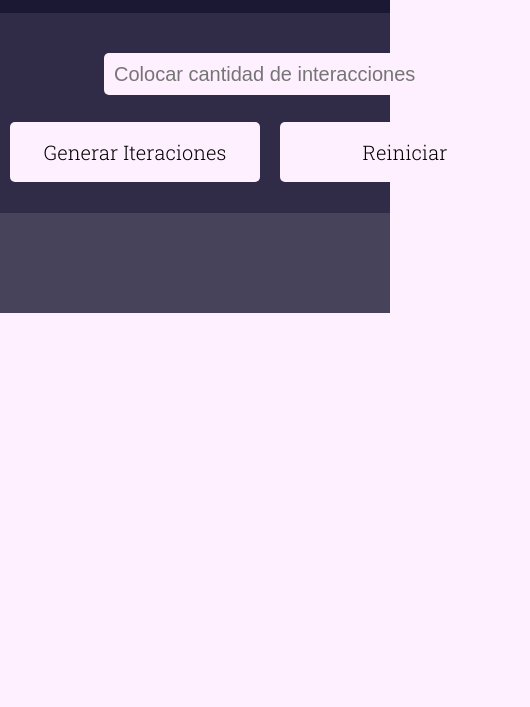
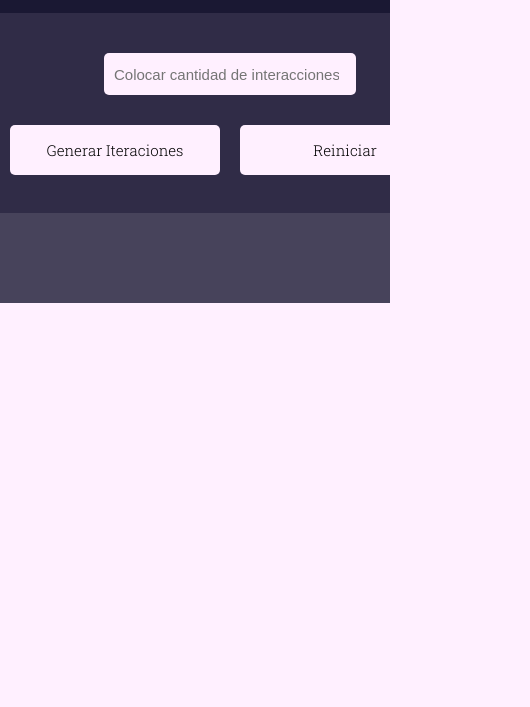
Before and after one commit to lucascarabajal/Simulacion, a website built with webpack: page dist/index.html in a window 390 px wide. Shown: the part 137-844 px from the top of the page, 530 px wide, since content can reach past the window. Built offline with nearby package versions, Linux system fonts and the light colour scheme.

Commit message:
ajuste de tamanio de la media query

```diff
--- a/src/style.css
+++ b/src/style.css
@@ -12,8 +12,6 @@
     background-color: var(--color2);
     color: var(--color1);
 }
-
-
 
 
 body{
@@ -161,6 +159,41 @@ button:hover{
         max-height: 135px;
     }
     #Mutante{
-        max-height: 110px;
+        max-height: 115px;
+        max-width: 135px;
+    }
+    .titPagina{
+        font-size: 25px;
+    }
+
+    button{
+        font-size: 10px;
+    }
+    #bIteracion{
+        width: 210px;
+        height: 50px;
+        font-size: 15px;
+        border-radius: 5px;
+    }
+    #bReiniciar{
+        width: 210px;
+        height: 50px;
+        border-radius: 5px;
+        font-size: 15px;
+    }
+    .divIteracionSalvada{
+        height: 90px;
+    }
+    #textIteracion{
+        height: 40px;
+        width: 240px;
+        font-size: 15px;
+    }
+    #pSalvada{
+        font-size: 20px;
+    }
+
+    #pLatente{
+        font-size: 20px;
     }
   }
```
